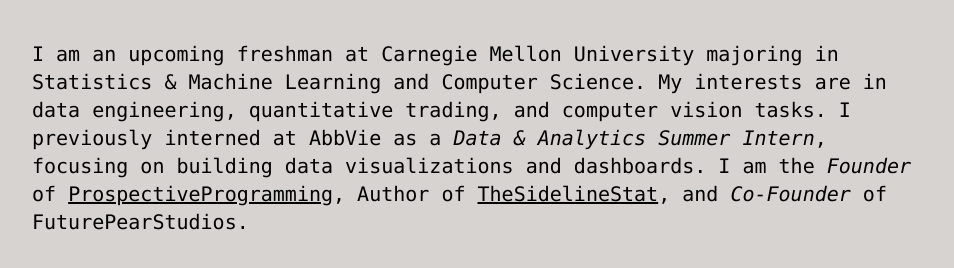
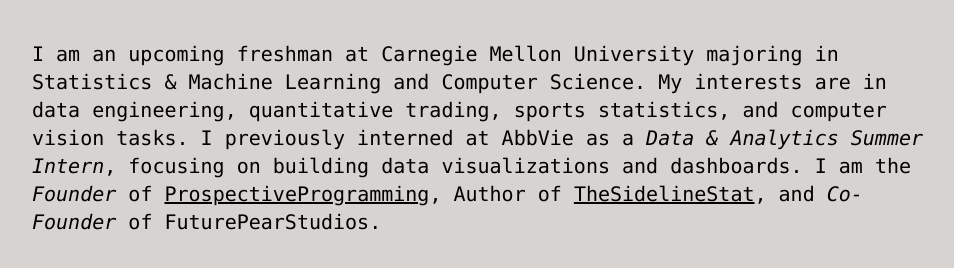
Before and after one commit to NeilP06/neilpuroh.it, a React (Create React App) app: page / in a window 1280 px wide. Shown: the part 332-600 px from the top of the page, without its empty margins (176-1130 px from the left). Built offline with nearby package versions, Linux system fonts and the light colour scheme.

Commit message:
More changes.

```diff
--- a/src/App.js
+++ b/src/App.js
@@ -23,7 +23,7 @@
             </div>
         </div>
         <div className="flex flex-col items-center lg:items-start mx-12 lg:mx-0 mt-10 lg:w-5/6">
-          <p className="lg:mb-5 text-center lg:text-left text-md lg:text-xl font-mono font-medium text-black dark:text-white">I am an upcoming freshman at Carnegie Mellon University majoring in Statistics & Machine Learning and Computer Science. My interests are in data engineering, quantitative trading, and computer vision tasks. I previously interned at AbbVie as a <i>Data & Analytics Summer Intern</i>, focusing on building data visualizations and dashboards. I am the <i>Founder</i> of <a className="hover:font-semibold" href="https://prospectiveprogramming.org"><u>ProspectiveProgramming</u></a>, Author of <a href="https://thesidelinestat.com"><u>TheSidelineStat</u></a>, and <i>Co-Founder</i> of FuturePearStudios.</p>
+          <p className="lg:mb-5 text-center lg:text-left text-md lg:text-xl font-mono font-medium text-black dark:text-white">I am an upcoming freshman at Carnegie Mellon University majoring in Statistics & Machine Learning and Computer Science. My interests are in data engineering, quantitative trading, sports statistics, and computer vision tasks. I previously interned at AbbVie as a <i>Data & Analytics Summer Intern</i>, focusing on building data visualizations and dashboards. I am the <i>Founder</i> of <a className="hover:font-semibold" href="https://prospectiveprogramming.org"><u>ProspectiveProgramming</u></a>, Author of <a href="https://thesidelinestat.com"><u>TheSidelineStat</u></a>, and <i>Co-Founder</i> of FuturePearStudios.</p>
         </div>
       </div>
     </div>
```
